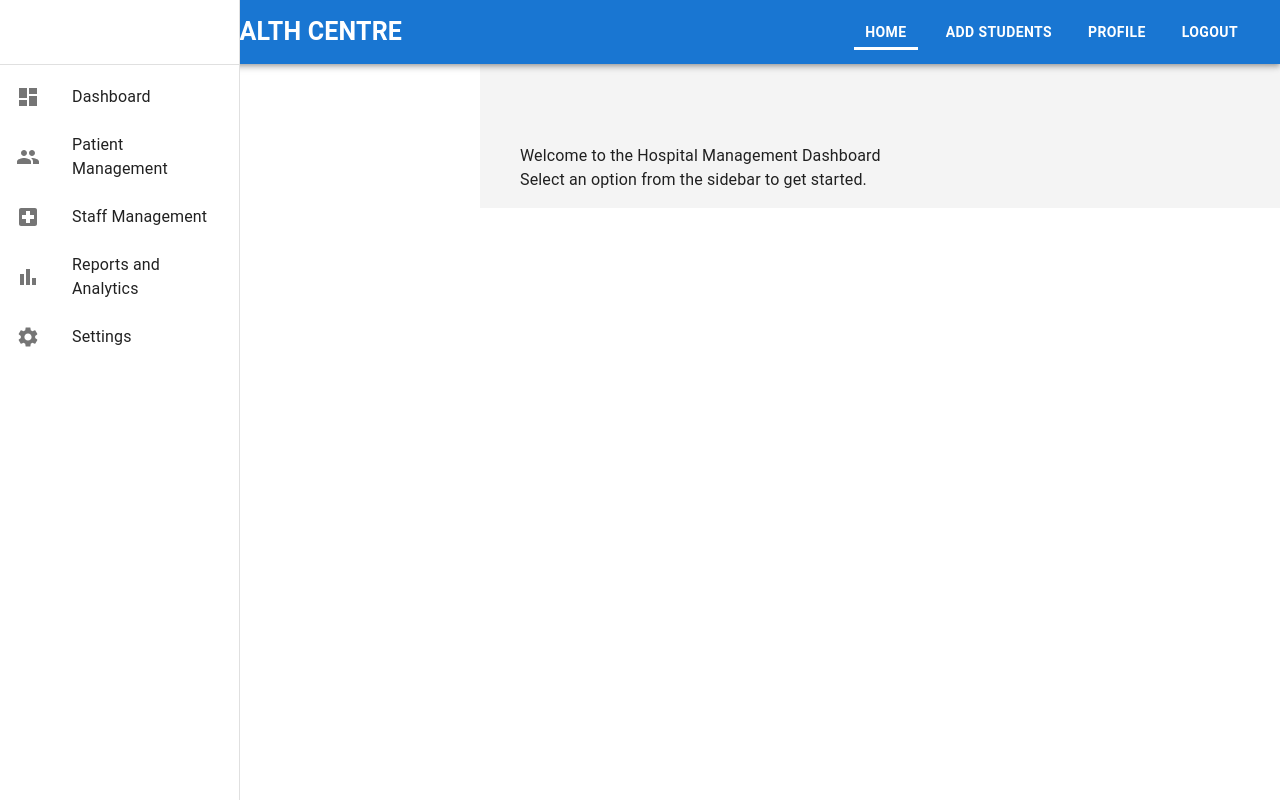
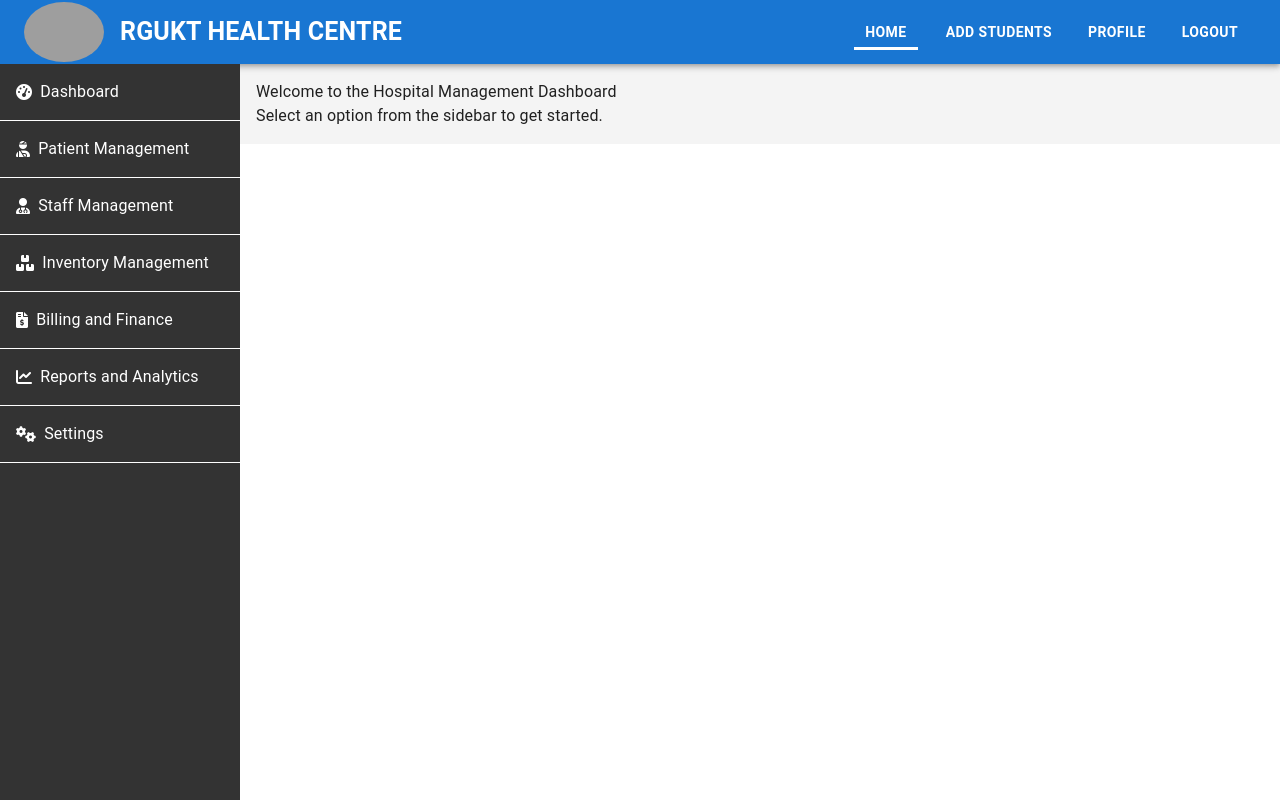
Before and after one commit to NithinAmbati/RGUKT_Hospital, a React (Create React App) app in the folder frontend/: page /admin in a window 1280 px wide. Built offline with nearby package versions, Linux system fonts and the light colour scheme; grey boxes are pictures that could not be loaded.

Commit message:
Admin-Sidebar

```diff
--- a/frontend/public/index.html
+++ b/frontend/public/index.html
@@ -28,6 +28,10 @@
       rel="stylesheet"
       href="https://fonts.googleapis.com/icon?family=Material+Icons"
     />
+    <link
+      rel="stylesheet"
+      href="https://cdnjs.cloudflare.com/ajax/libs/font-awesome/6.0.0-beta3/css/all.min.css"
+    />
 
     <title>RGUKT Hospital</title>
   </head>
--- a/frontend/src/css/Dashboard.css
+++ b/frontend/src/css/Dashboard.css
@@ -23,13 +23,13 @@ body {
   flex-grow: 1;
   padding: 16px;
   background-color: #f4f4f4;
-  margin-left: 240px; /* Adjust based on sidebar width */
+  margin-left: 240px;
 }
 
 /* Responsive Design */
 @media (max-width: 768px) {
   .dashboard-main {
     padding: 8px;
-    margin-left: 200px; /* Adjust based on sidebar width */
+    margin-left: 200px;
   }
 }
--- /dev/null
+++ b/frontend/src/css/PatientManagement.css
@@ -0,0 +1,53 @@
+/* PatientManagement.css */
+
+.patient-management {
+  padding: 16px;
+  background-color: #f9f9f9;
+}
+
+.patient-management h2 {
+  color: #333;
+  margin-bottom: 16px;
+}
+
+.patient-section {
+  margin-bottom: 24px;
+}
+
+.patient-section h3 {
+  color: #2196f3;
+  margin-bottom: 8px;
+}
+
+/* Table Styles */
+.patient-table,
+.admission-table {
+  width: 100%;
+  border-collapse: collapse;
+  margin-bottom: 16px;
+}
+
+.patient-table th,
+.admission-table th,
+.patient-table td,
+.admission-table td {
+  border: 1px solid #ddd;
+  padding: 8px;
+}
+
+.patient-table th,
+.admission-table th {
+  background-color: #f2f2f2;
+  color: #333;
+  text-align: left;
+}
+
+.patient-table tr:nth-child(even),
+.admission-table tr:nth-child(even) {
+  background-color: #f9f9f9;
+}
+
+.patient-table tr:hover,
+.admission-table tr:hover {
+  background-color: #ddd;
+}
--- a/frontend/src/css/Sidebar.css
+++ b/frontend/src/css/Sidebar.css
@@ -1,29 +1,54 @@
 /* Sidebar.css */
 
-/* Sidebar */
-.drawer {
-  width: 240px;
-  flex-shrink: 0;
-}
-
-.drawerPaper {
-  width: 240px;
-  height: calc(100% - 64px); /* AppBar height is typically 64px */
-  top: 64px; /* Position below the AppBar */
+/* General Reset */
+* {
+  margin: 0;
+  padding: 0;
   box-sizing: border-box;
 }
 
-.MuiListItem-button {
-  padding-left: 16px;
+html,
+body {
+  height: 100%;
+  width: 100%;
+  font-family: Arial, sans-serif;
+}
+
+/* Sidebar */
+.sidebar {
+  width: 240px;
+  background-color: #333;
+  color: #fff;
+  position: fixed;
+  top: 64px; /* Adjust based on header height */
+  height: calc(100% - 64px); /* Adjust based on header height */
+  overflow-y: auto;
+}
+
+.sidebar ul {
+  list-style-type: none;
+  padding: 0;
+}
+
+.sidebar li {
+  display: flex;
+  align-items: center;
+  padding: 16px;
+  cursor: pointer;
+  border-bottom: 1px solid #fff; /* Add bottom border to each li */
+}
+
+.sidebar li:hover {
+  background-color: #444;
+}
+
+.sidebar li i {
+  margin-right: 8px;
 }
 
 /* Responsive Design */
 @media (max-width: 768px) {
-  .drawer {
-    width: 200px;
-  }
-
-  .drawerPaper {
+  .sidebar {
     width: 200px;
   }
 }
--- a/frontend/src/pages/Admin/AdminHome.js
+++ b/frontend/src/pages/Admin/AdminHome.js
@@ -1,6 +1,4 @@
 import React, { useState } from "react";
-import { Box, CssBaseline, Toolbar, Container } from "@mui/material";
-
 import Header from "../../components/Header";
 import { AdminHeaderContent } from "../../store/data";
 import Sidebar from "./Sidebar";
@@ -37,14 +35,12 @@ const AdminHome = () => {
   return (
     <>
       <Header headerContent={AdminHeaderContent} />
-      <Box className="dashboard-container">
-        <CssBaseline />
+      <div className="dashboard-container">
         <Sidebar setSelectedSection={setSelectedSection} />
-        <Box component="main" className="dashboard-main">
-          <Toolbar />
-          <Container>{renderContent()}</Container>
-        </Box>
-      </Box>
+        <div className="dashboard-main">
+          <div>{renderContent()}</div>
+        </div>
+      </div>
     </>
   );
 };
--- a/frontend/src/pages/Admin/PatientManagement.js
+++ b/frontend/src/pages/Admin/PatientManagement.js
@@ -1,10 +1,65 @@
 import React from "react";
+import "../../css/PatientManagement.css";
 
 const PatientManagement = () => {
   return (
-    <div>
-      <h1>Patient Management</h1>
-      <p>Access patient records, manage appointments, and track ER status.</p>
+    <div className="patient-management">
+      <h2>Patient Records</h2>
+      <div className="patient-section">
+        <h3>Patient Profiles</h3>
+        <table className="patient-table">
+          <thead>
+            <tr>
+              <th>Name</th>
+              <th>Medical History</th>
+              <th>Current Treatment Plans</th>
+              <th>Prescriptions</th>
+            </tr>
+          </thead>
+          <tbody>
+            <tr>
+              <td>John Doe</td>
+              <td>Hypertension, Diabetes</td>
+              <td>Blood pressure control, Insulin therapy</td>
+              <td>Lisinopril, Metformin</td>
+            </tr>
+            <tr>
+              <td>Jane Smith</td>
+              <td>Asthma</td>
+              <td>Inhaled corticosteroids</td>
+              <td>Fluticasone</td>
+            </tr>
+          </tbody>
+        </table>
+      </div>
+
+      <div className="patient-section">
+        <h3>Admission Records</h3>
+        <table className="admission-table">
+          <thead>
+            <tr>
+              <th>Name</th>
+              <th>Admission Date</th>
+              <th>Discharge Date</th>
+              <th>Reason</th>
+            </tr>
+          </thead>
+          <tbody>
+            <tr>
+              <td>John Doe</td>
+              <td>2023-05-10</td>
+              <td>2023-05-15</td>
+              <td>High blood pressure</td>
+            </tr>
+            <tr>
+              <td>Jane Smith</td>
+              <td>2023-06-01</td>
+              <td>2023-06-03</td>
+              <td>Asthma attack</td>
+            </tr>
+          </tbody>
+        </table>
+      </div>
     </div>
   );
 };
--- a/frontend/src/pages/Admin/Sidebar.js
+++ b/frontend/src/pages/Admin/Sidebar.js
@@ -1,74 +1,33 @@
 import React from "react";
-import {
-  List,
-  ListItem,
-  ListItemIcon,
-  ListItemText,
-  Drawer,
-  Toolbar,
-  Divider,
-} from "@mui/material";
-import {
-  Dashboard,
-  People,
-  LocalHospital,
-  BarChart,
-  Settings,
-} from "@mui/icons-material";
-
 import "../../css/Sidebar.css";
-const drawerWidth = 240;
 
 const Sidebar = ({ setSelectedSection }) => {
   return (
-    <Drawer
-      variant="permanent"
-      className="drawer"
-      classes={{
-        paper: "drawerPaper",
-      }}
-    >
-      <Toolbar />
-      <Divider />
-      <List>
-        <ListItem button onClick={() => setSelectedSection("Home")}>
-          <ListItemIcon>
-            <Dashboard />
-          </ListItemIcon>
-          <ListItemText primary="Dashboard" />
-        </ListItem>
-        <ListItem
-          button
-          onClick={() => setSelectedSection("StudentManagement")}
-        >
-          <ListItemIcon>
-            <People />
-          </ListItemIcon>
-          <ListItemText primary="Patient Management" />
-        </ListItem>
-        <ListItem button onClick={() => setSelectedSection("StaffManagement")}>
-          <ListItemIcon>
-            <LocalHospital />
-          </ListItemIcon>
-          <ListItemText primary="Staff Management" />
-        </ListItem>
-        <ListItem
-          button
-          onClick={() => setSelectedSection("ReportsAndAnalytics")}
-        >
-          <ListItemIcon>
-            <BarChart />
-          </ListItemIcon>
-          <ListItemText primary="Reports and Analytics" />
-        </ListItem>
-        <ListItem button onClick={() => setSelectedSection("Settings")}>
-          <ListItemIcon>
-            <Settings />
-          </ListItemIcon>
-          <ListItemText primary="Settings" />
-        </ListItem>
-      </List>
-    </Drawer>
+    <div className="sidebar">
+      <ul>
+        <li onClick={() => setSelectedSection("Home")}>
+          <i className="fas fa-tachometer-alt"></i> Dashboard
+        </li>
+        <li onClick={() => setSelectedSection("PatientManagement")}>
+          <i className="fas fa-user-injured"></i> Patient Management
+        </li>
+        <li onClick={() => setSelectedSection("StaffManagement")}>
+          <i className="fas fa-user-md"></i> Staff Management
+        </li>
+        <li onClick={() => setSelectedSection("InventoryManagement")}>
+          <i className="fas fa-boxes"></i> Inventory Management
+        </li>
+        <li onClick={() => setSelectedSection("BillingAndFinance")}>
+          <i className="fas fa-file-invoice-dollar"></i> Billing and Finance
+        </li>
+        <li onClick={() => setSelectedSection("ReportsAndAnalytics")}>
+          <i className="fas fa-chart-line"></i> Reports and Analytics
+        </li>
+        <li onClick={() => setSelectedSection("Settings")}>
+          <i className="fas fa-cogs"></i> Settings
+        </li>
+      </ul>
+    </div>
   );
 };
 
```
